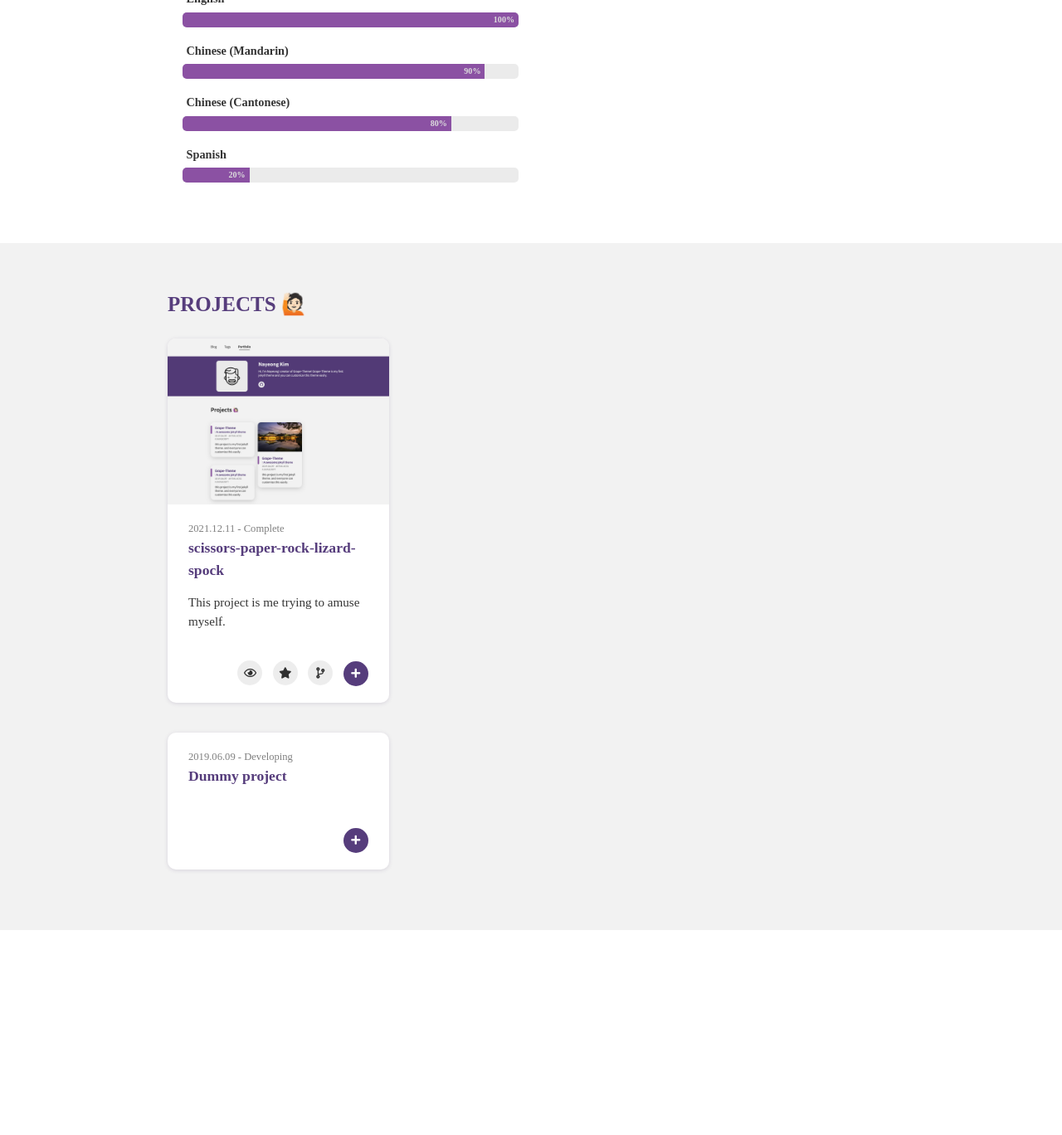
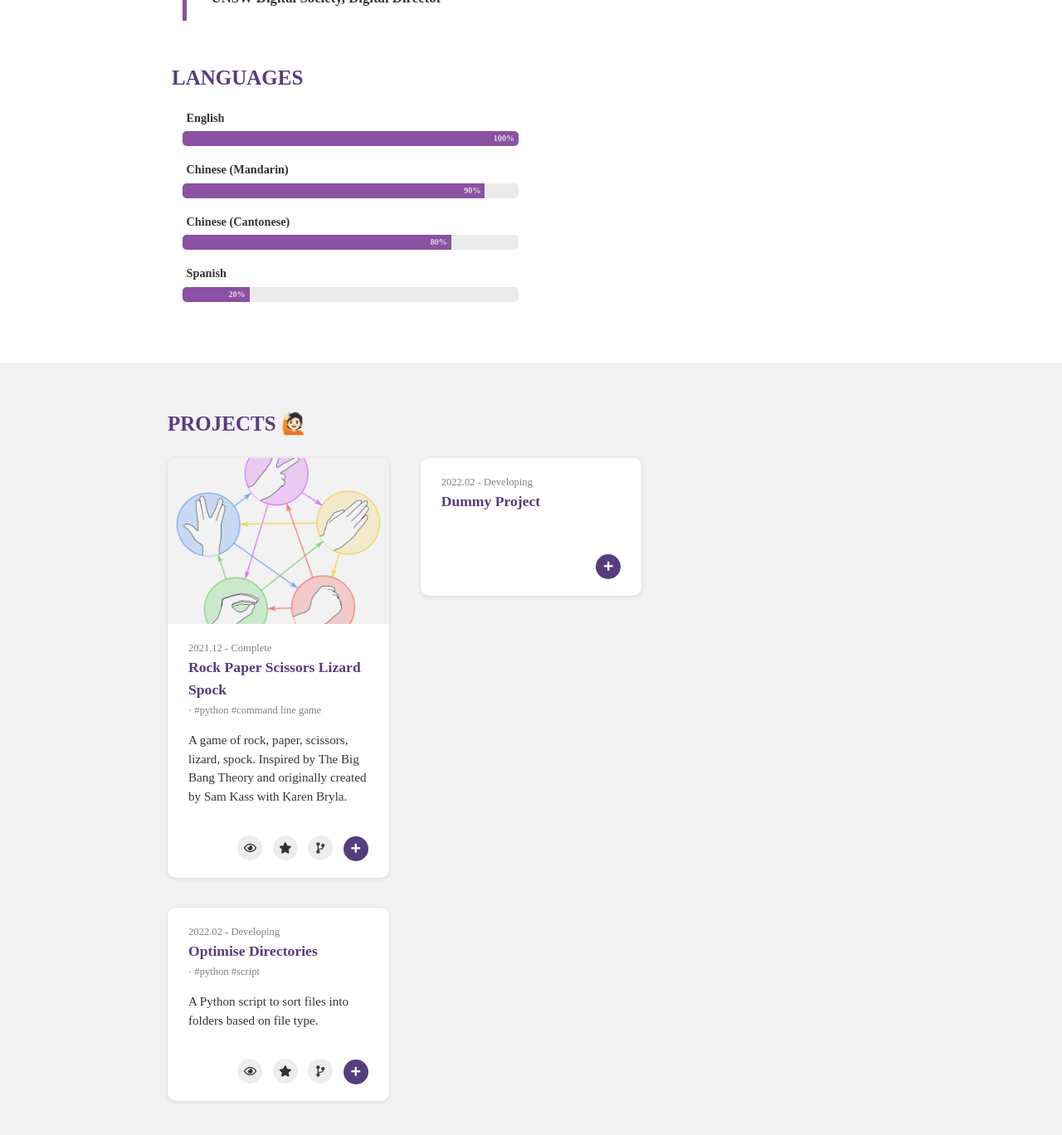
Before and after one commit to cherylouyang/cherylouyang.github.io, a Jekyll site: the page built from portfolio.html, in a window 1280 px wide and 1400 px high, scrolled down 792 px. Shown: the top 1368 px of the window at 83% size. Built offline with Jekyll 4.4.1, drawn with Linux system fonts in a browser that asks for light colours; nearby versions of some CDN libraries; some web fonts are replaced; before the commit the page ends 1913 px from its top, so only the background shows below that; some of the changed text lies outside the part shown.

Commit message:
Add work experience & project details

```diff
--- a/_config.yml
+++ b/_config.yml
@@ -11,7 +11,7 @@
   profile :
     image : assets/img/smile.png
     username : Cheryl Ouyang
-    description : just a gal trying to set up her own website
+    description : just a gal exploring the realm of software & technology
     experience :
       - start : 2022/01
         end : 2022/02
@@ -19,10 +19,16 @@
       - start : 2021/11
         end : 2021/12
         experience : McGrathNicol, Cyber & Forensic Technology Intern
+      - start : 2020/10
+        end : 2021/11
+        experience : UNSW Digital Society, Vice President Operations
+      - start : 2020/01
+        end : 2020/10
+        experience : UNSW Digital Society, Digital Director
     skills :
       - skill : Python
         value : 90  # Percent value
-      - skill : HTML5 & CSS
+      - skill : C
         value : 85  # Percent value
     languages :
       - skill : English
--- a/_data/projects.yml
+++ b/_data/projects.yml
@@ -2,11 +2,14 @@
     print : True # If 'False' is selected, it will not be displayed in 'home.html > aside > .proj-content'.
     modal : True # If 'True' is selected, modal can open in 'portfolio.html'.
     url : https://github.com/cherylouyang/scissors-paper-rock-lizard-spock # Full URL
-    image : "portfolio.png" # path: assets/project/
-    date : 2021.12.11 - Complete
-    title : scissors-paper-rock-lizard-spock
+    image : "RPSLS.png" # path: assets/project/
+    date : 2021.12 - Complete
+    title : Rock Paper Scissors Lizard Spock
     summary : Who doesn't love a twist on a classic game?
-    description : This project is me trying to amuse myself.
+    description : A game of rock, paper, scissors, lizard, spock. Inspired by The Big Bang Theory and originally created by Sam Kass with Karen Bryla.
+    skills:
+        - python
+        - command line game
     contents :
         - title : 1. Classic scissors, paper, rock
           image : home.png
@@ -30,9 +33,22 @@
 - project :
     print : True # If 'False' is selected, it will not be displayed in 'home.html > aside > .proj-content'.
     modal : True # If 'True' is selected, modal can open in 'portfolio.html'.
+    url : https://github.com/cherylouyang/optimise-directory # Full URL
+    image : # path: assets/project/
+    date : 2022.02 - Developing
+    title : Optimise Directories
+    summary :
+    description : A Python script to sort files into folders based on file type.
+    skills:
+        - python
+        - script
+
+- project :
+    print : True # If 'False' is selected, it will not be displayed in 'home.html > aside > .proj-content'.
+    modal : True # If 'True' is selected, modal can open in 'portfolio.html'.
     url :  # Full URL
     image : # path: assets/project/
-    date : 2019.06.09 - Developing
-    title : Dummy project
+    date : 2022.02 - Developing
+    title : Dummy Project
     summary : This is Dummy
     description :
```
Also changed, not shown: assets/project/RPSLS.png (added).
